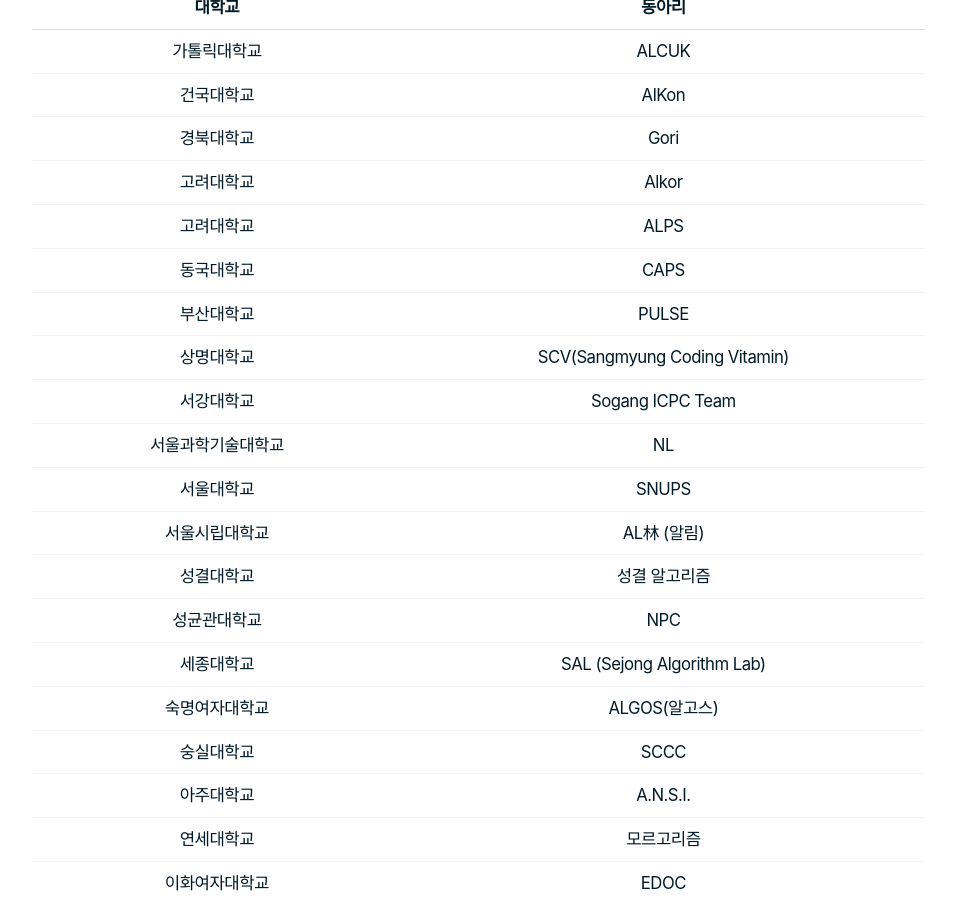
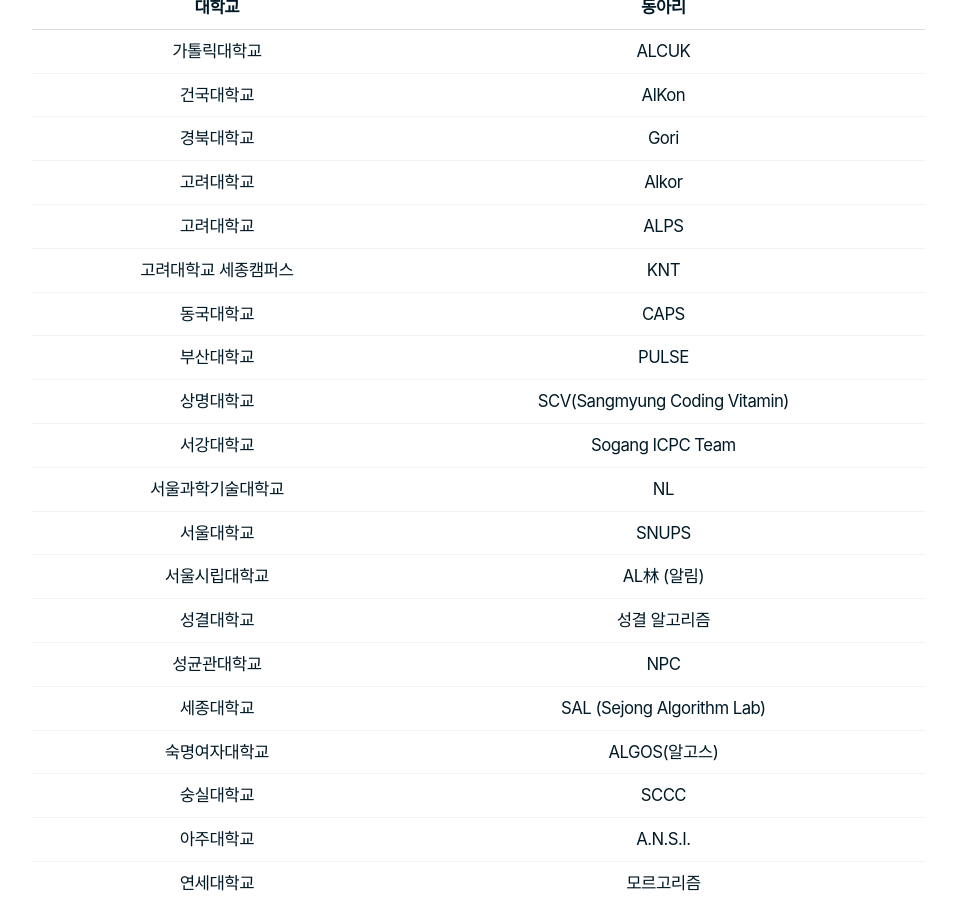
Before and after one commit to ucpcc/main, a Jekyll site: the page built from index.md, in a window 1280 px wide and 900 px high, scrolled down 1480 px. Shown: the whole window, without its empty margins (162-1118 px from the left). Built offline with Jekyll 4.4.1, drawn with Linux system fonts in a browser that asks for light colours; some web fonts are replaced.

Commit message:
chore: add 고려대학교 세종캠퍼스 KNT

```diff
--- a/index.md
+++ b/index.md
@@ -22,6 +22,7 @@ title: 전국 대학생 프로그래밍 대회 동아리 연합
 | 경북대학교 | Gori |
 | 고려대학교 | Alkor |
 | 고려대학교 | ALPS |
+| 고려대학교 세종캠퍼스 | KNT |
 | 동국대학교 | CAPS |
 | 부산대학교 | PULSE |
 | 상명대학교 | SCV(Sangmyung Coding Vitamin) |
```
